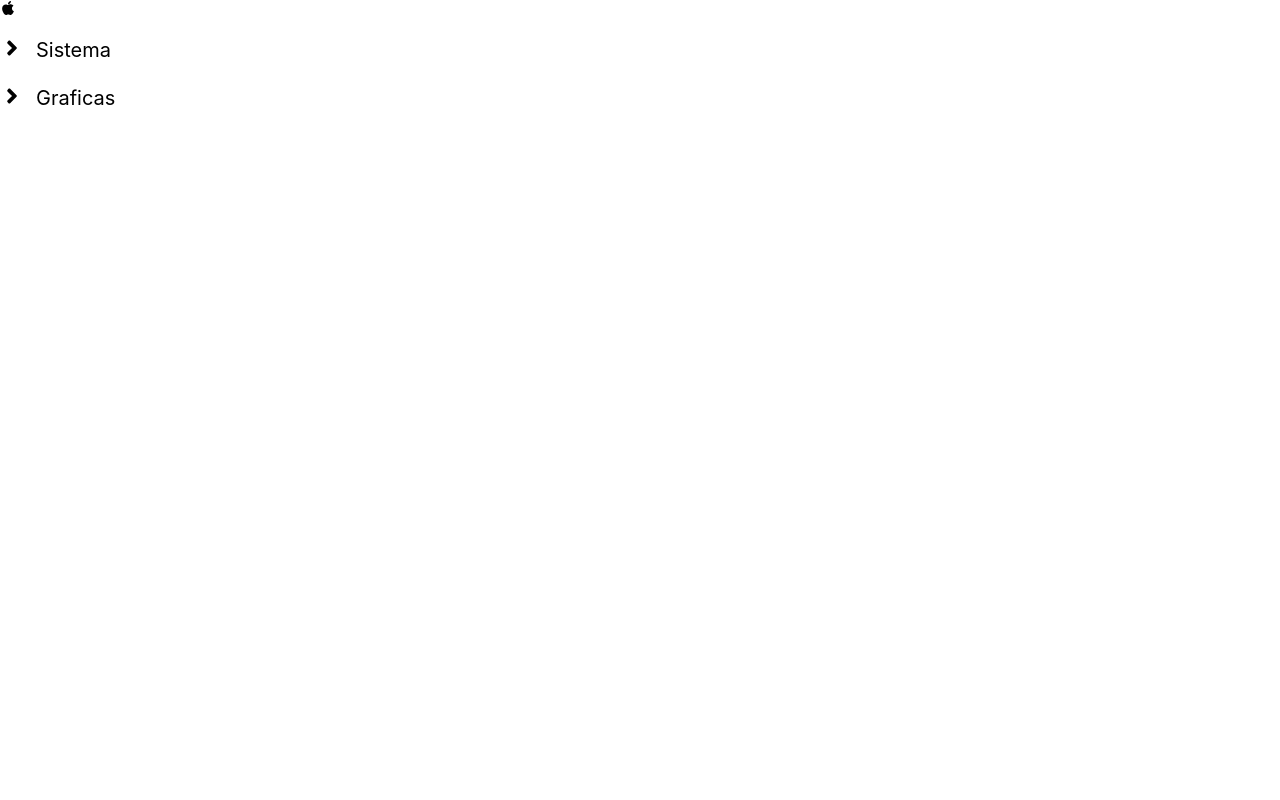
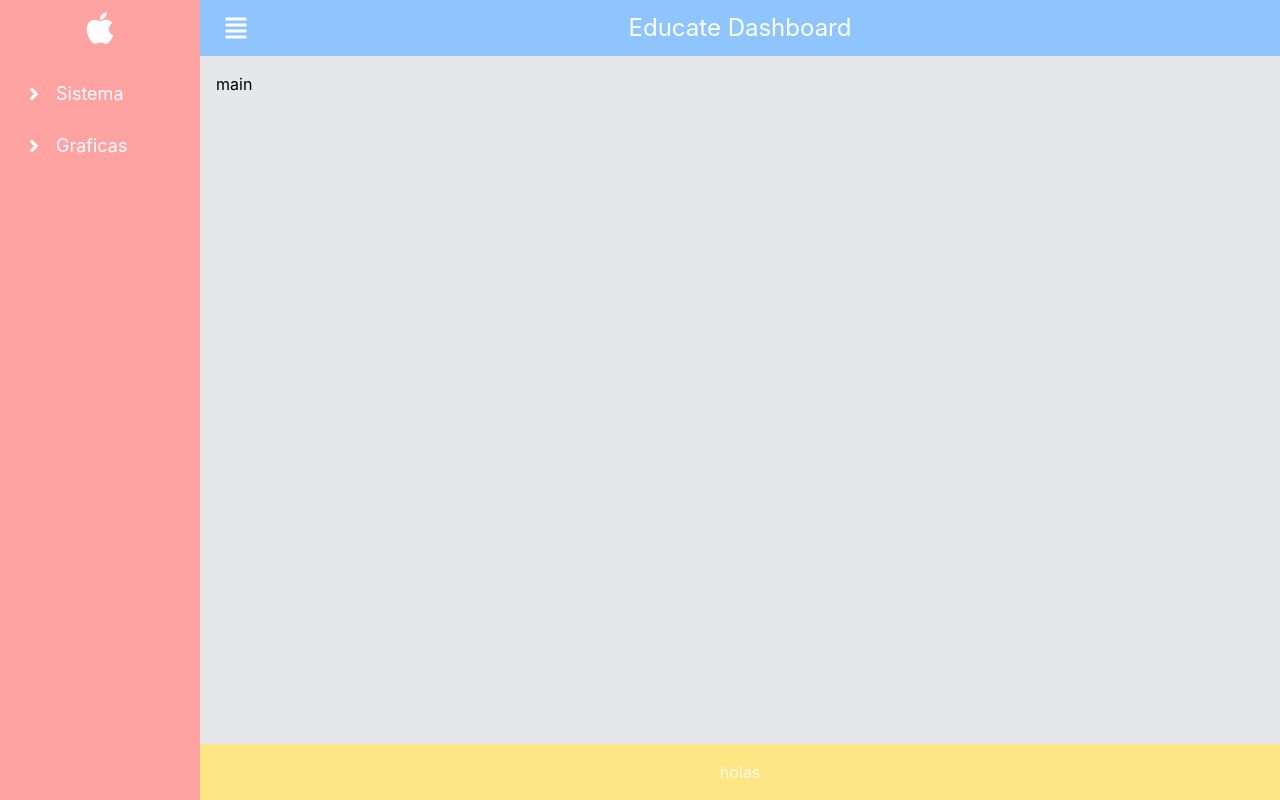
Before and after one commit to davidethc/ProyectoReactDashboardPracticum, a React (Vite) app in the folder Educate01/: page / in a window 1280 px wide. Built offline with nearby package versions, Linux system fonts and the light colour scheme.

Commit message:
esqueleto side bar

```diff
--- a/Educate01/src/App.tsx
+++ b/Educate01/src/App.tsx
@@ -4,9 +4,11 @@ import Home from "./pages/Home";
 
 function App() {
   return (
-    <Routes>
-      <Route path="/" element={<Home></Home>} />
-    </Routes>
+    <div className="min-h-screen bg-gray-100">
+      <Routes>
+        <Route path="/" element={<Home></Home>} />
+      </Routes>
+    </div>
   );
 }
 
--- a/Educate01/src/components/SideBar.tsx
+++ b/Educate01/src/components/SideBar.tsx
@@ -3,18 +3,24 @@ import { Link } from "react-router";
 
 export const SideBar = () => {
   return (
-    <nav>
-      <div>
-        <FaApple></FaApple>
+    <nav className="bg-red-300 w-[200px] min-h-screen flex flex-col">
+      <div className="h-14 flex items-center justify-center">
+        <FaApple className="text-white text-4xl" />
       </div>
-      <div>
-        <Link to={"#"} className="flex flex-row mt-5">
-          <FaAngleRight className="text-2xl" />
-          <span className="ml-3 text-xl">Sistema</span>
+      <div className="flex flex-col p-4">
+        <Link
+          to={"#"}
+          className="flex flex-row items-center text-white hover:bg-red-400 p-2 rounded transition-colors"
+        >
+          <FaAngleRight className="text-xl" />
+          <span className="ml-3 text-lg">Sistema</span>
         </Link>
-        <Link to={"#"} className="flex flex-row mt-5">
-          <FaAngleRight className="text-2xl" />
-          <span className="ml-3 text-xl">Graficas</span>
+        <Link
+          to={"#"}
+          className="flex flex-row items-center text-white hover:bg-red-400 p-2 rounded transition-colors mt-2"
+        >
+          <FaAngleRight className="text-xl" />
+          <span className="ml-3 text-lg">Graficas</span>
         </Link>
       </div>
     </nav>
--- a/Educate01/src/pages/Home.tsx
+++ b/Educate01/src/pages/Home.tsx
@@ -1,14 +1,29 @@
+import { FaAlignJustify } from "react-icons/fa";
+
 import { SideBar } from "../components/SideBar";
 
 export default function Home() {
   return (
-    <>
+    <div className="min-h-screen flex">
       <SideBar />
-      <header>
-        <main>
-          <section></section>
+      <div className="flex-1 flex flex-col">
+        <header className="h-14 bg-blue-300 flex flex-row items-center px-4 relative">
+          <button className="text-white hover:bg-blue-500 p-2 rounded transition-colors">
+            <FaAlignJustify size={24} />
+          </button>
+          <h1 className="text-2xl text-white absolute left-1/2 -translate-x-1/2">
+            Educate Dashboard
+          </h1>
+        </header>
+
+        <main className="flex-1 bg-gray-100">
+          <section className="h-full bg-gray-200 p-4">main</section>
         </main>
-      </header>
-    </>
+
+        <footer className="h-14 bg-amber-200 flex justify-center items-center text-amber-50">
+          holas
+        </footer>
+      </div>
+    </div>
   );
 }
```
